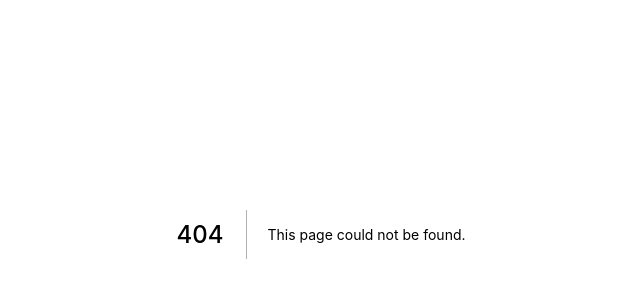
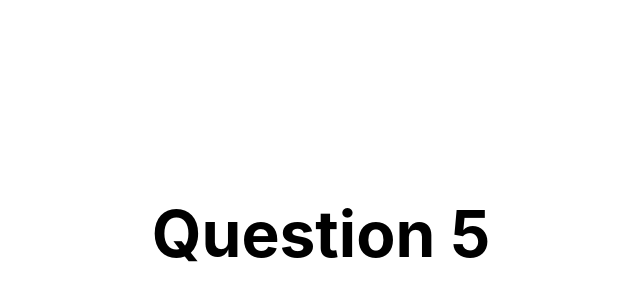
Before and after one commit to chaysewlkr21/nextjs-test, a Next.js app: page /Questionfive in a window 1280 px wide. Before the commit this address had no page. Shown: the part 166-466 px from the top of the page, without its empty margins (319-959 px from the left). Built offline with nearby package versions, Linux system fonts and the light colour scheme.

Commit message:
redirect

```diff
--- /dev/null
+++ b/pages/Questionfive.js
@@ -0,0 +1,22 @@
+import Head from 'next/head'
+import Image from 'next/image'
+import styles from '../styles/Home.module.css'
+
+export default function Home() {
+  return (
+    <div className={styles.container}>
+      <Head>
+        <title>Create Next App</title>
+        <meta name="description" content="Generated by create next app" />
+        <link rel="icon" href="/favicon.ico" />
+      </Head>
+
+      <main className={styles.main}>
+        <h1 className={styles.title}>
+          Question 5
+        </h1>
+
+      </main>
+    </div>
+  );
+}
--- a/pages/index.js
+++ b/pages/index.js
@@ -47,7 +47,7 @@
           </a>
 
           <a
-            href="https://nextjs-test-eta-dun.vercel.app/Questionfour"
+            href="https://vercel.com"
             className={styles.card}
           >
             <h2>Question 4 &rarr;</h2>
```
